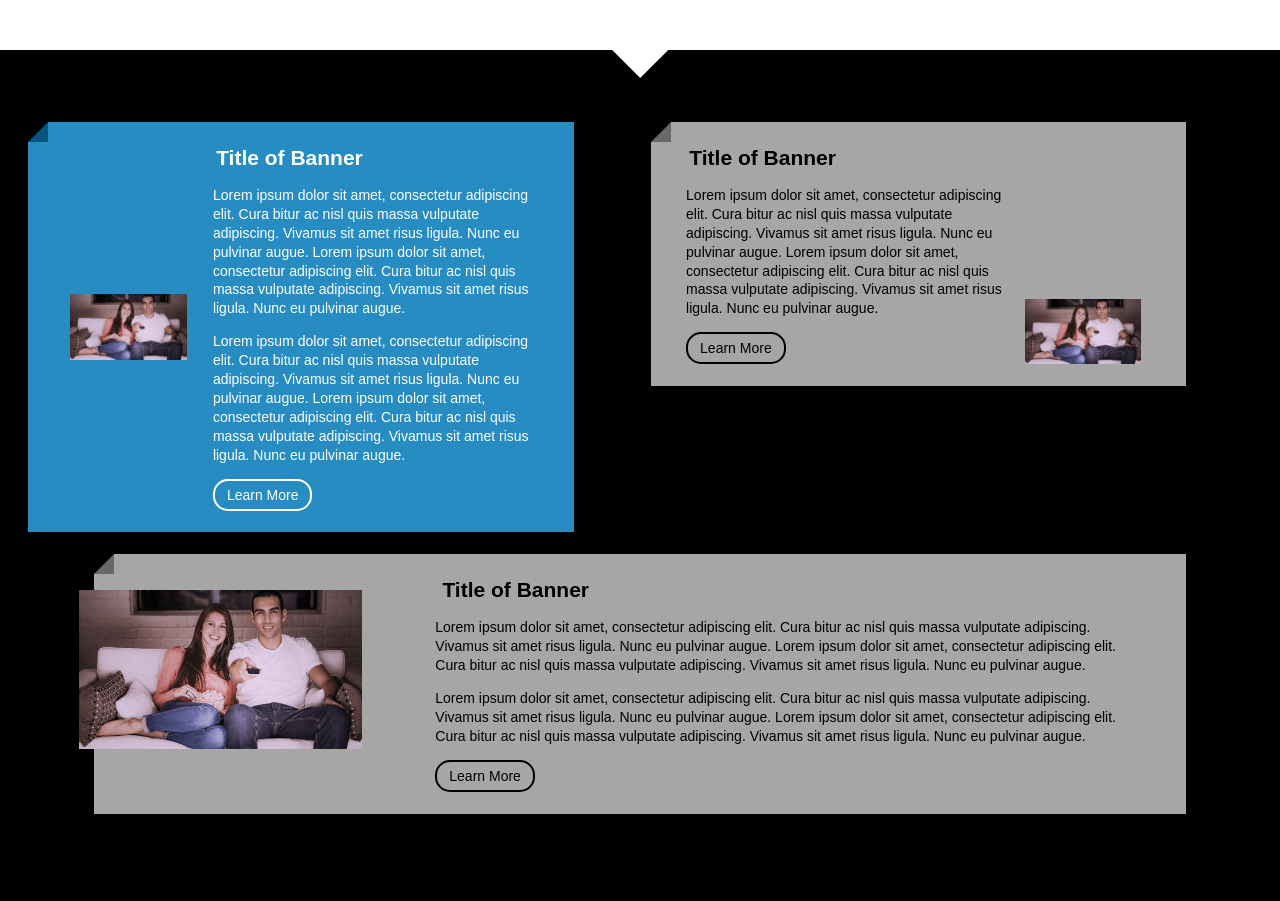
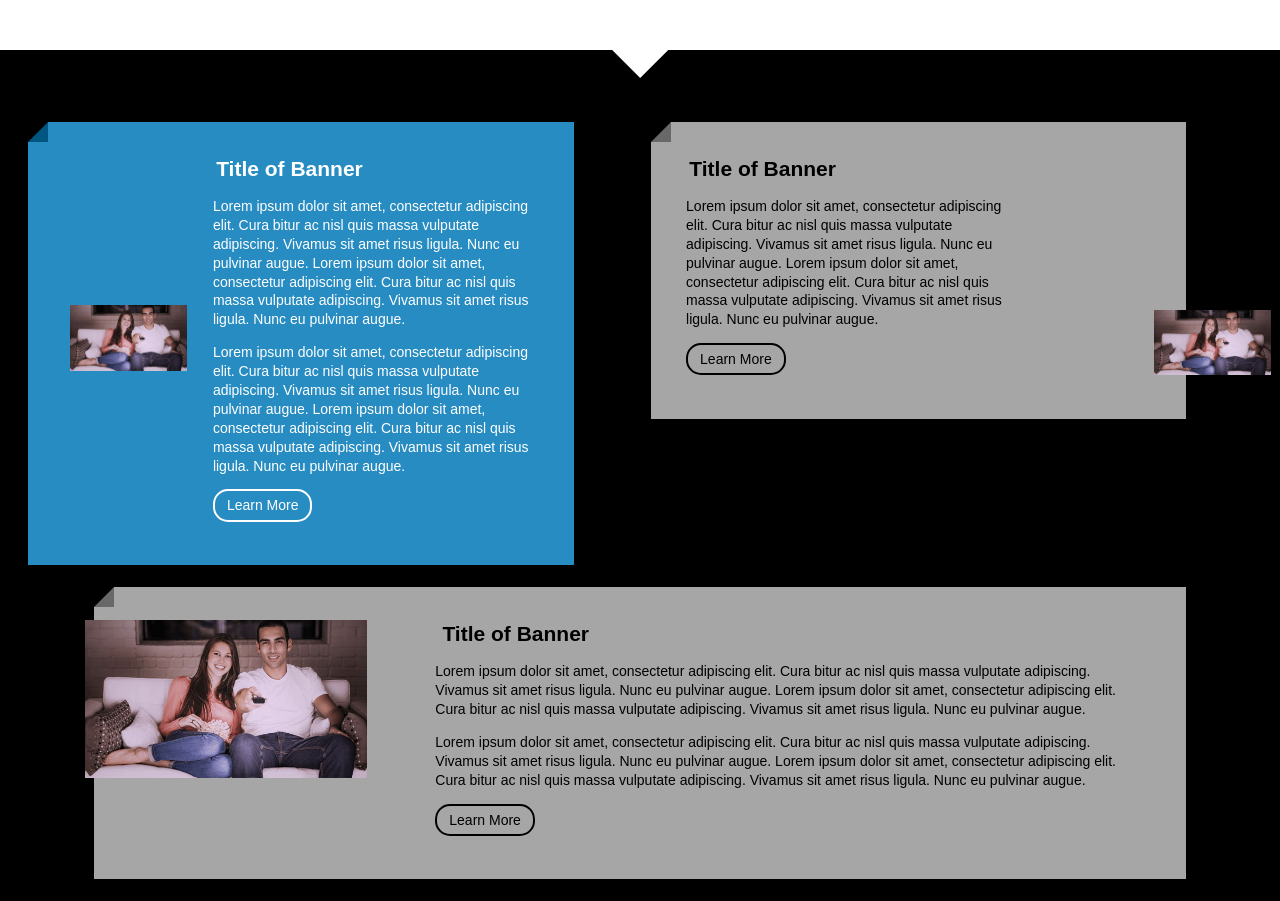
Before and after one commit to kganguly/FED, a website: page index.html in a window 1280 px wide. Shown: the part 460-1361 px from the top of the page. Before the commit the page ends 1296 px from the top, so only its background shows below. Drawn offline with nearby package versions, Linux system fonts and the light colour scheme.

Commit message:
Fixed desktop article padding and blurb image placement.  Added browser specific CSS for box-sizing. JS to compensate for browsers remembering form history.

```diff
--- a/css/style.css
+++ b/css/style.css
@@ -1,6 +1,9 @@
 @import 'normalize.css';
 * {
     box-sizing: border-box;
+    -moz-box-sizing: border-box;
+    -webkit-box-sizing: border-box;
+    -ms-box-sizing: border-box;
 }
 
 body {
@@ -384,7 +387,7 @@ img {
         width: 1150px;
     }
     article {
-        padding: 2% 2% 2% 2%;
+        padding: 3% 2% 4% 2%;
     }
     #lead {
         width: 50%;
@@ -394,12 +397,14 @@ img {
         margin-left: 6%;
         width: 49%;
     }
+    #blurb>aside {
+        text-align: right;
+    }
     #blurb img {
         margin-right: -90%;
     }
     #detail img {
-        margin-top: 5%;
-        margin-left: -20%;
+        margin-left: -18%;
         width: 100%;
     }
 }
--- a/js/index.js
+++ b/js/index.js
@@ -1,6 +1,6 @@
 $(document).ready(function () {
+    setForm();
     setListeners();
-
 });
 
 function setListeners() {
@@ -31,3 +31,7 @@ function setListeners() {
         this.parentElement.setAttribute("class", "checked");
     });
 }
+
+function setForm() {
+    $('input[type="radio"][checked="checked"]').prop('checked', true);
+}
```
